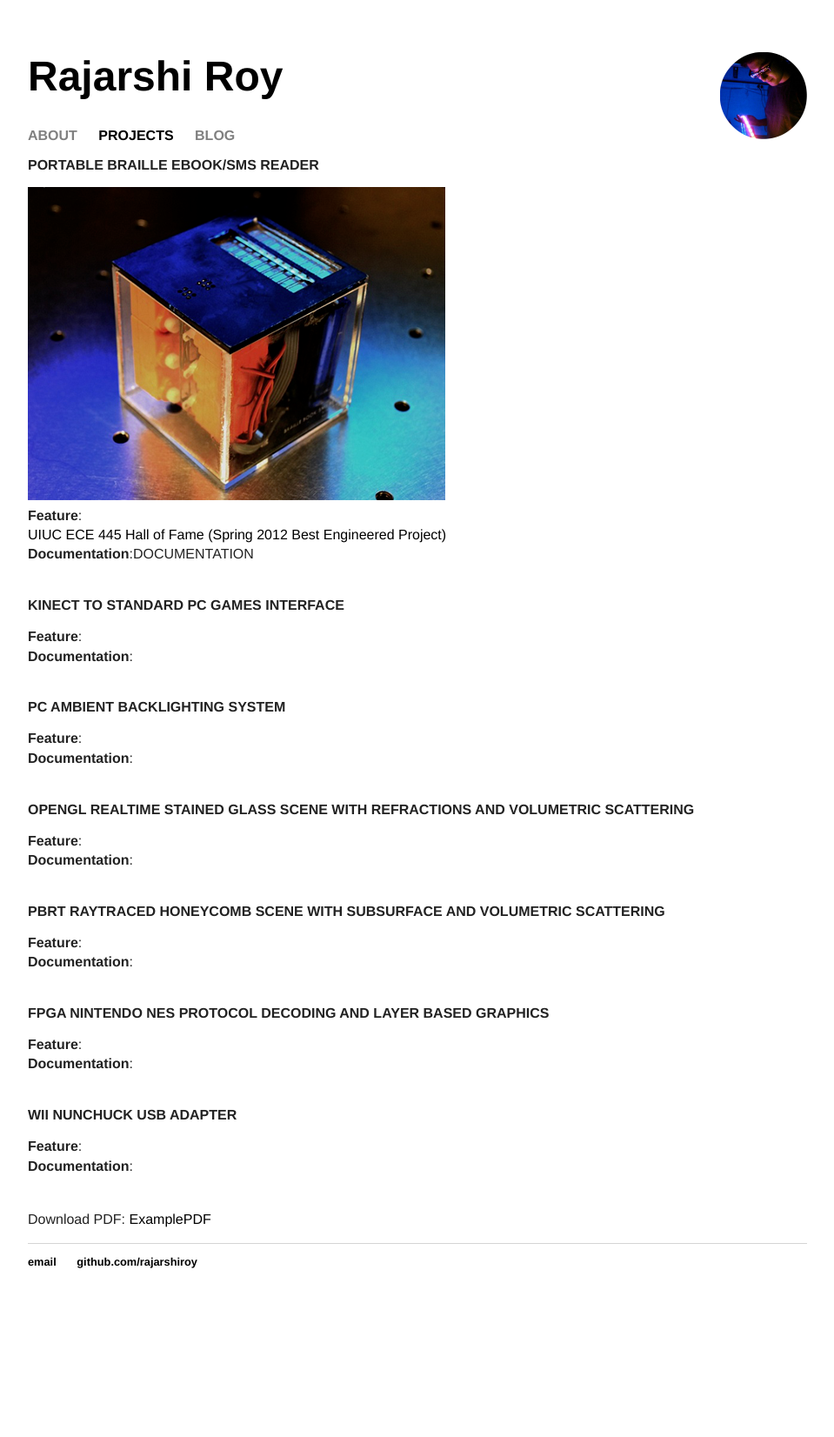
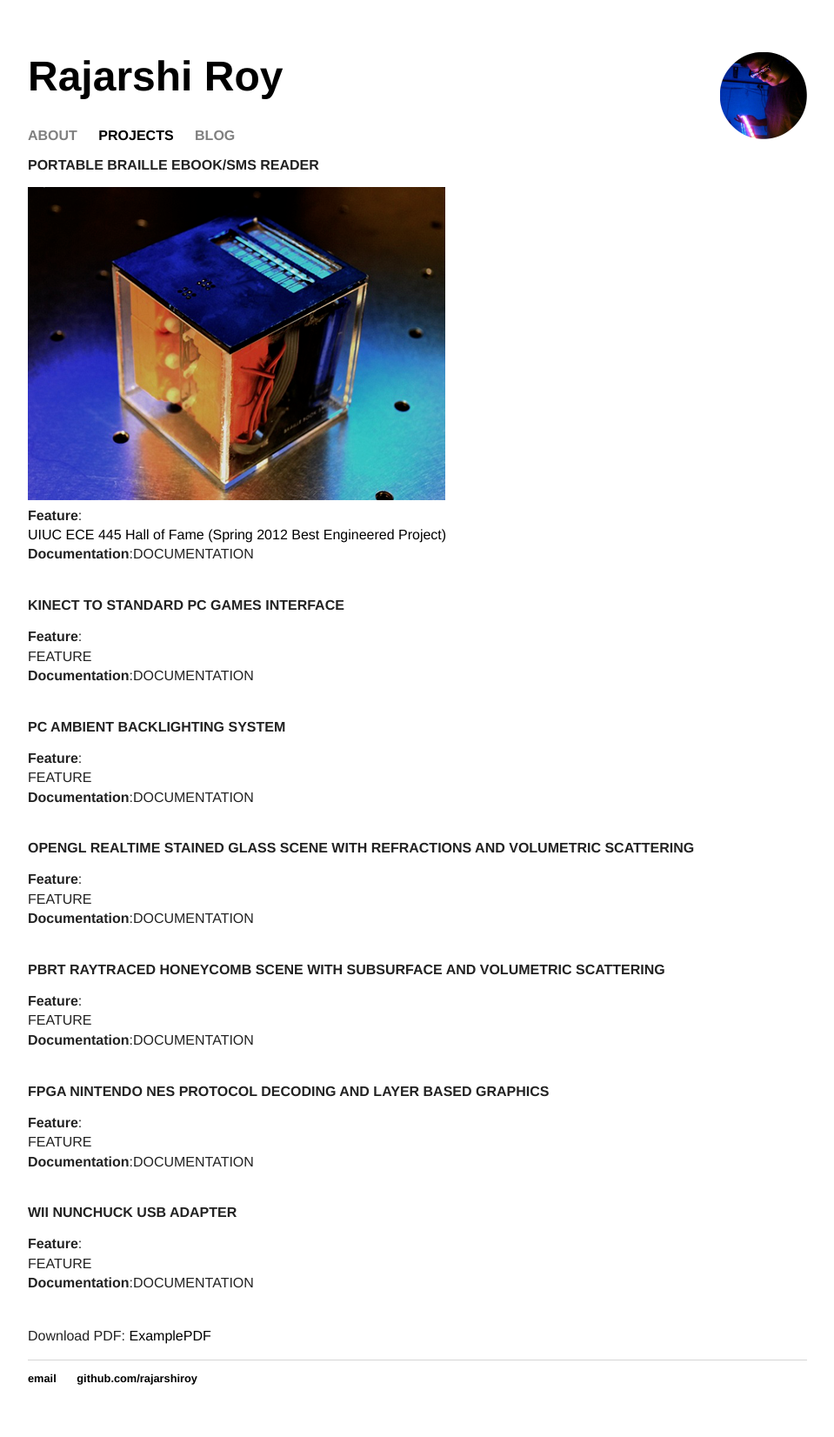
Before and after one commit to rajarshiroy/rajarshiroy.github.io, a Jekyll site: the page built from projects/index.html, in a window 1280 px wide. Shown: the whole page at 87% size, without its empty margins (160-1119 px from the left). Built offline with Jekyll 4.4.1, drawn with Linux system fonts in a browser that asks for light colours; before the commit the page ends 1518 px from its top, so only the background shows below that.

Commit message:
Update index.html

```diff
--- a/projects/index.html
+++ b/projects/index.html
@@ -11,28 +11,40 @@ title: Projects
 
 ### KINECT TO STANDARD PC GAMES INTERFACE ###
 **Feature**:<br/>
-**Documentation**:<br/>
+FEATURE<br/>
+**Documentation**:DOCUMENTATION<br/>
  <br/>
+
 ### PC AMBIENT BACKLIGHTING SYSTEM ###
 **Feature**:<br/>
-**Documentation**:<br/>
+FEATURE<br/>
+**Documentation**:DOCUMENTATION<br/>
  <br/>
+
 ### OPENGL REALTIME STAINED GLASS SCENE WITH REFRACTIONS AND VOLUMETRIC SCATTERING  ###
 **Feature**:<br/>
-**Documentation**:<br/>
+FEATURE<br/>
+**Documentation**:DOCUMENTATION<br/>
  <br/>
+
 ### PBRT RAYTRACED HONEYCOMB SCENE WITH SUBSURFACE AND VOLUMETRIC SCATTERING ###
 **Feature**:<br/>
-**Documentation**:<br/>
+FEATURE<br/>
+**Documentation**:DOCUMENTATION<br/>
  <br/>
+
 ### FPGA NINTENDO NES PROTOCOL DECODING AND LAYER BASED GRAPHICS ###
 **Feature**:<br/>
-**Documentation**:<br/>
+FEATURE<br/>
+**Documentation**:DOCUMENTATION<br/>
  <br/>
+
 ### WII NUNCHUCK USB ADAPTER ###
 **Feature**:<br/>
-**Documentation**:<br/>
+FEATURE<br/>
+**Documentation**:DOCUMENTATION<br/>
  <br/>
+
 
 Download PDF:
 [ExamplePDF](/public/rajarshi.pdf)
```
Lines whose indentation alone changed are shown as unchanged.
